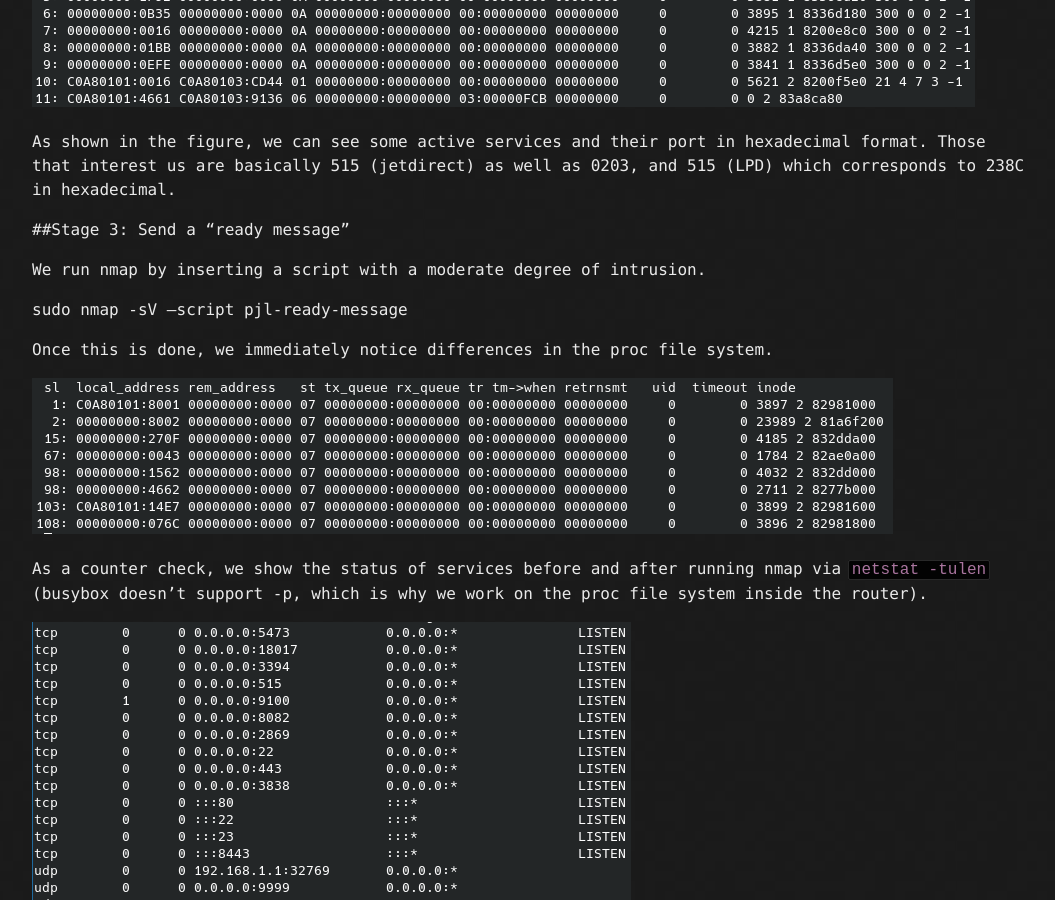
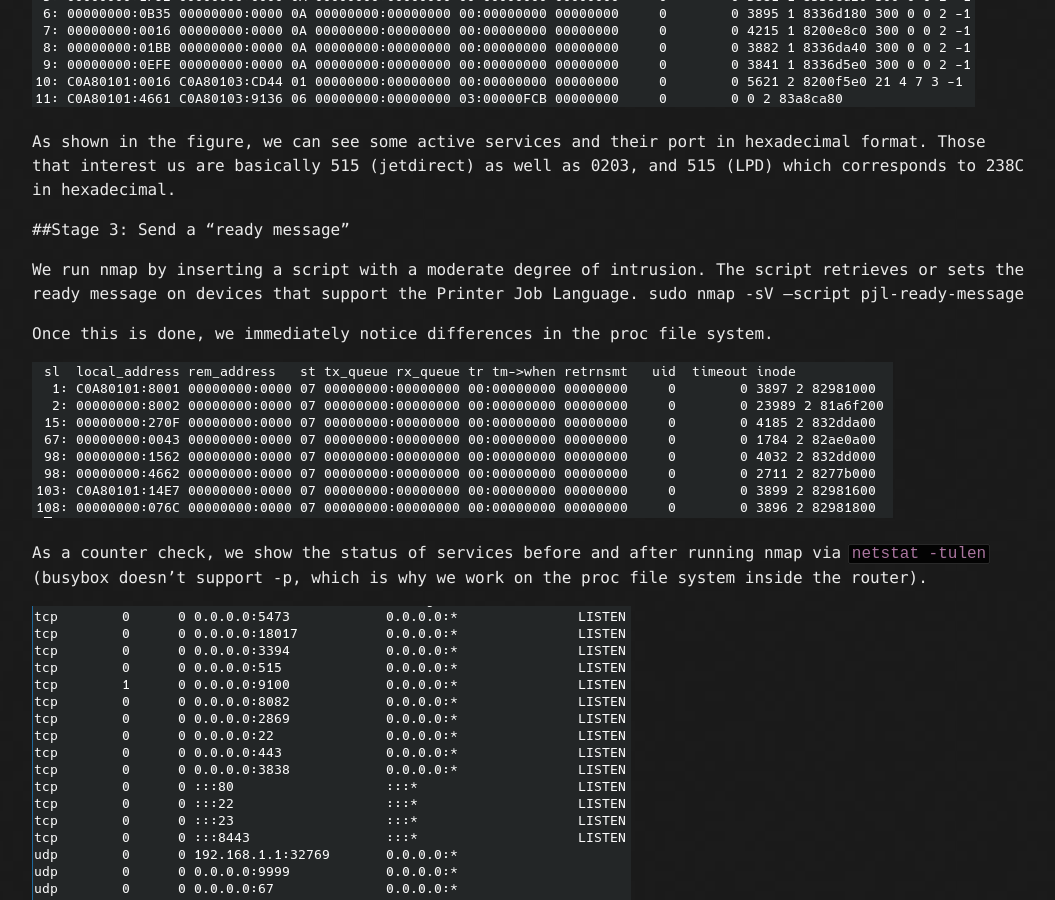
Before and after one commit to kaisersource/kaisersource.github.io, a Jekyll site: the page built from _posts/2021-01-17-dsl-n14u-syn.md, in a window 1280 px wide and 900 px high, scrolled down 1076 px. Shown: the whole window, without its empty margins (108-1163 px from the left). Built offline with Jekyll 4.4.1, drawn with Linux system fonts in a browser that asks for light colours.

Commit message:
Update 2021-01-17-dsl-n14u-syn.md

```diff
--- a/_posts/2021-01-17-dsl-n14u-syn.md
+++ b/_posts/2021-01-17-dsl-n14u-syn.md
@@ -48,7 +48,7 @@ and 515 (LPD) which corresponds to 238C in hexadecimal.
 ##Stage 3: Send a "ready message"
 
 We run nmap by inserting a script with a moderate degree of intrusion.
-
+The script retrieves or sets the ready message on devices that support the Printer Job Language.
 sudo nmap -sV --script pjl-ready-message <IP>
 
 Once this is done, we immediately notice differences in the proc file system.
```
